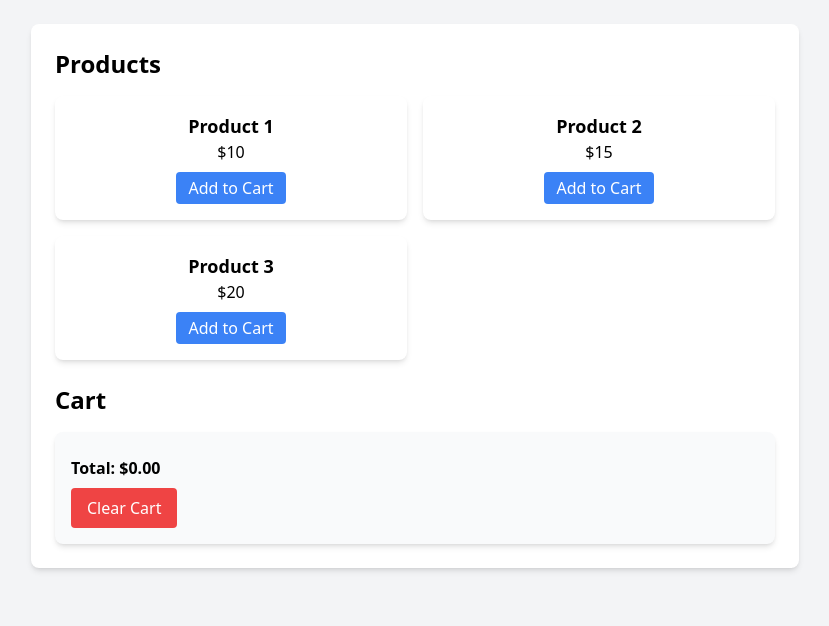
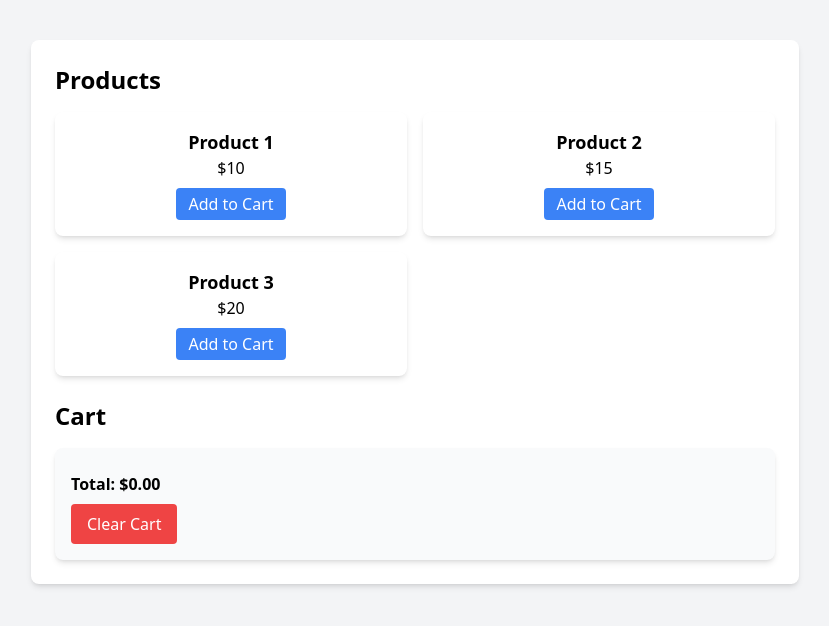
Before and after one commit to yacquupmohamed/TIJAABOO, a plain HTML site: page index.html in a window 1280 px wide. Shown: the whole page, without its empty margins (225-1054 px from the left). Drawn offline with nearby package versions, Linux system fonts and the light colour scheme.

Commit message:
padding ayaan wax ku daray

```diff
--- a/index.html
+++ b/index.html
@@ -6,7 +6,7 @@
     <title>Shopping Cart</title>
     <script src="https://cdn.tailwindcss.com"></script>
 </head>
-<body class="bg-gray-100 p-6">
+<body class="bg-gray-100 p-10">
     <div class="max-w-3xl mx-auto bg-white p-6 rounded-lg shadow-md">
         <h2 class="text-2xl font-bold mb-4">Products</h2>
         <div class="grid grid-cols-2 gap-4" id="product-list">
```
